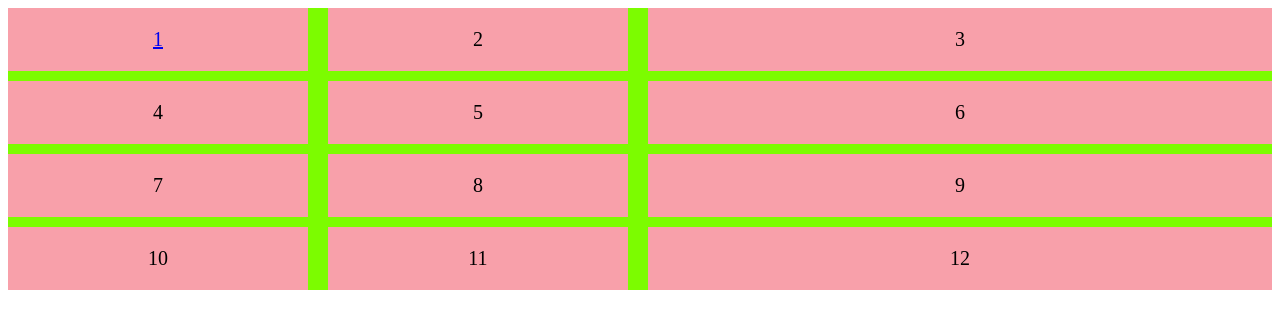
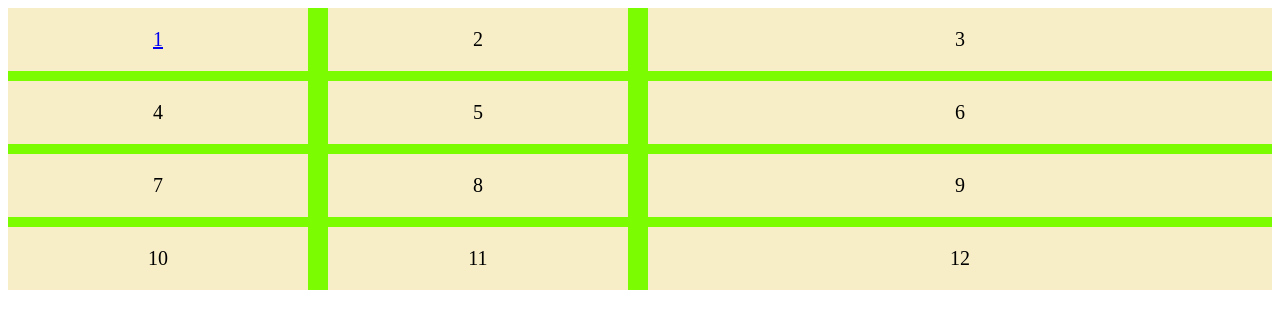
Before and after one commit to BSrestha/BSrestha.github.io, a plain HTML site: page index.html in a window 1280 px wide. Drawn offline with Linux system fonts and the light colour scheme.

Commit message:
changed color

```diff
--- a/index.html
+++ b/index.html
@@ -17,7 +17,7 @@
               }
               #container>div,a
               {
-                  background-color: rgb(248, 160, 170);
+                  background-color: rgb(247, 238, 199);
                   font-size: 20px;
                   padding:20px;
                   text-align: center;
```
